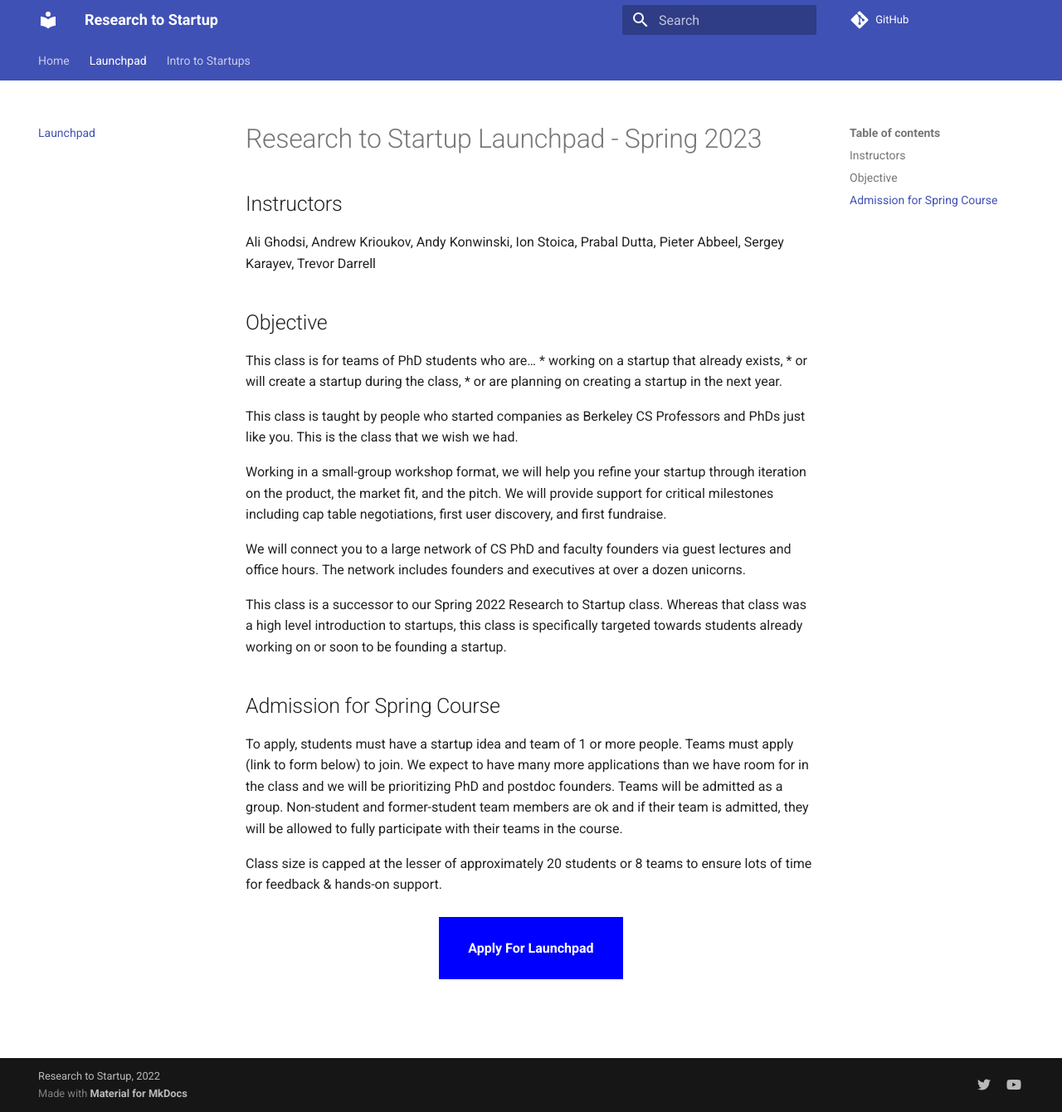
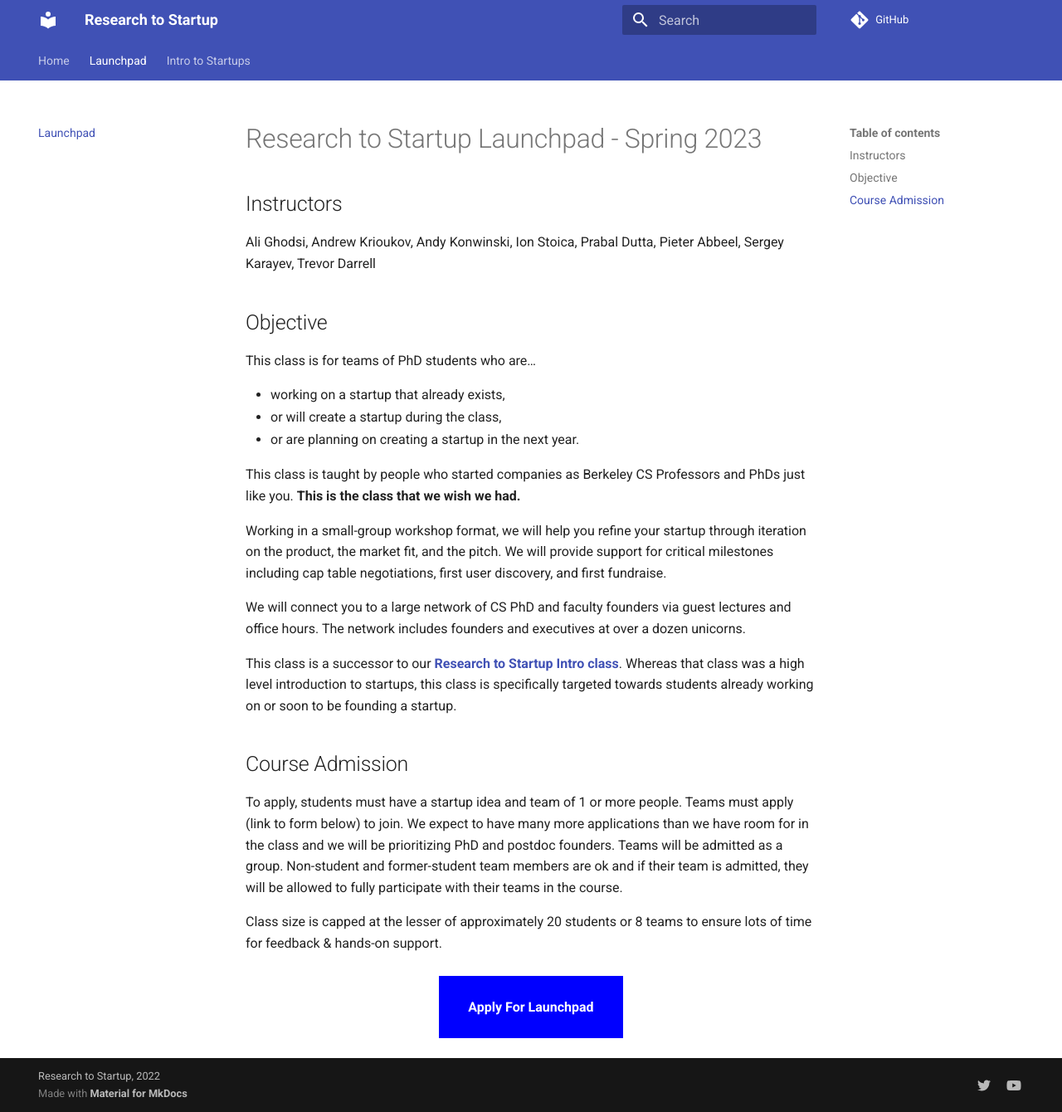
Before and after one commit to research-to-startup/research-to-startup.github.io, an MkDocs documentation site: the page built from docs/launchpad-sp23.md, in a window 1280 px wide and 1340 px high. Shown: the whole window at 83% size. Built offline with MkDocs 1.6.1 and Material for MkDocs 9.7.7, drawn with Linux system fonts in a browser that asks for light colours; comment, search, counter and statistics services are not loaded.

Commit message:
Update launchpad-sp23.md

```diff
--- a/docs/launchpad-sp23.md
+++ b/docs/launchpad-sp23.md
@@ -7,19 +7,21 @@ Ali Ghodsi, Andrew Krioukov, Andy Konwinski, Ion Stoica, Prabal Dutta, Pieter Ab
 ## Objective
 
 This class is for teams of PhD students who are…
-* working on a startup that already exists,
-* or will create a startup during the class,
-* or are planning on creating a startup in the next year.
+<ul>
+<li>working on a startup that already exists,</li>
+<li>or will create a startup during the class,</li>
+<li>or are planning on creating a startup in the next year.</li>
+</ul>
 
-This class is taught by people who started companies as Berkeley CS Professors and PhDs just like you. This is the class that we wish we had.
+This class is taught by people who started companies as Berkeley CS Professors and PhDs just like you. <b>This is the class that we wish we had.</b>
 
 Working in a small-group workshop format, we will help you refine your startup through iteration on the product, the market fit, and the pitch. We will provide support for critical milestones including cap table negotiations, first user discovery, and first fundraise.
 
 We will connect you to a large network of CS PhD and faculty founders via guest lectures and office hours. The network includes founders and executives at over a dozen unicorns.
 
-This class is a successor to our Spring 2022 Research to Startup class. Whereas that class was a high level introduction to startups, this class is specifically targeted towards students already working on or soon to be founding a startup.
+This class is a successor to our [Research to Startup Intro class](/intro-sp22). Whereas that class was a high level introduction to startups, this class is specifically targeted towards students already working on or soon to be founding a startup.
 
-## Admission for Spring Course
+## Course Admission
 
 To apply, students must have a startup idea and team of 1 or more people. Teams must apply (link to form below) to join.
 We expect to have many more applications than we have room for in the class and we will be prioritizing PhD and postdoc founders.
```
